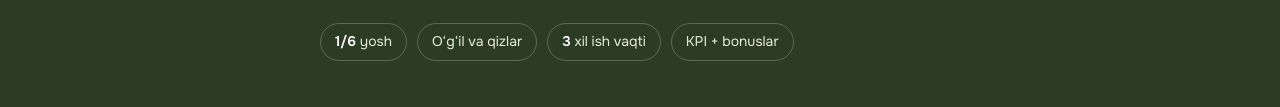
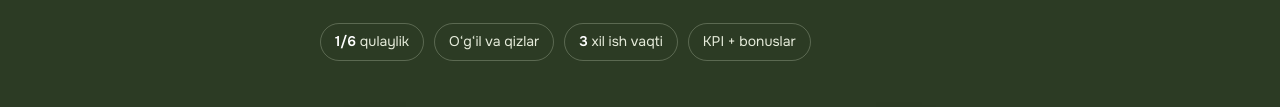
Before and after one commit to DINOV1103/abihayatresume, a plain HTML site: page index.html in a window 1280 px wide. Shown: the part 345-452 px from the top of the page. Drawn offline with Linux system fonts and the light colour scheme.

Commit message:
Update job listing details in index.html

```diff
--- a/index.html
+++ b/index.html
@@ -192,7 +192,7 @@ footer{text-align:center;color:var(--muted);font-size:13px;padding:30px 20px 36p
     <h1>Sotuv menejeri lavozimiga ishga qabul</h1>
     <p>Assalomu alaykum! ABIHAYAT kompaniyasi tirishqoq va o'rganuvchan o'g'il qizlarni sotuv menejeri lavozimiga taklif qiladi.</p>
     <ul class="facts">
-      <li><strong>1/6</strong> yosh</li>
+      <li><strong>1/6</strong> qulaylik</li>
       <li>Oʻgʻil va qizlar</li>
       <li><strong>3</strong> xil ish vaqti</li>
       <li>KPI + bonuslar</li>
```
